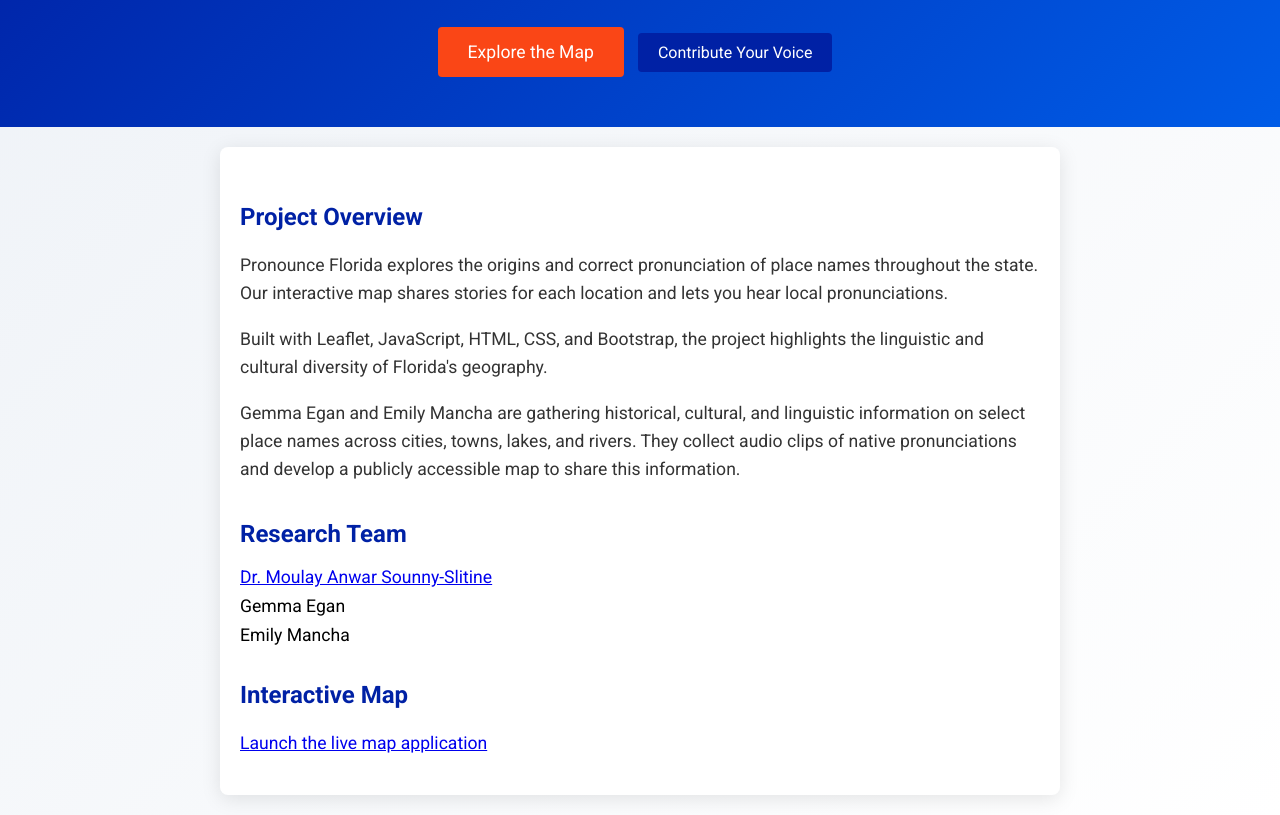
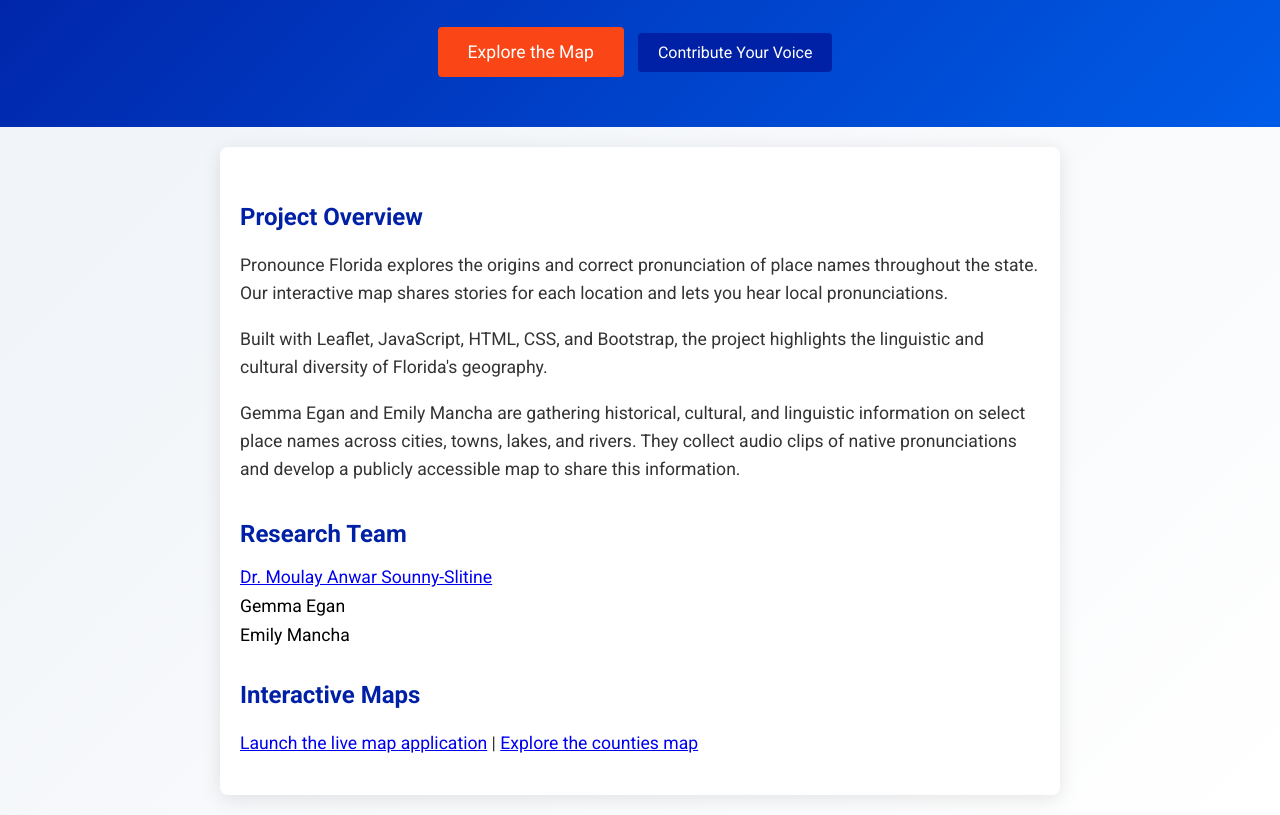
Before and after one commit to sounny/pronounceflorida, a plain HTML site: page index.html in a window 1280 px wide. Shown: the part 141-956 px from the top of the page. Drawn offline with Linux system fonts and the light colour scheme.

Commit message:
feat: link local counties map

```diff
--- a/index.html
+++ b/index.html
@@ -114,8 +114,8 @@
             <li>Gemma Egan</li>
             <li>Emily Mancha</li>
         </ul>
-        <h2>Interactive Map</h2>
-        <p class="project-details"><a href="https://studio--pronounce-florida.us-central1.hosted.app/map">Launch the live map application</a></p>
+        <h2>Interactive Maps</h2>
+        <p class="project-details"><a href="https://studio--pronounce-florida.us-central1.hosted.app/map">Launch the live map application</a> | <a href="counties.html">Explore the counties map</a></p>
     </div>
 </body>
 </html>
```
Also changed, not shown: 1 other file.
